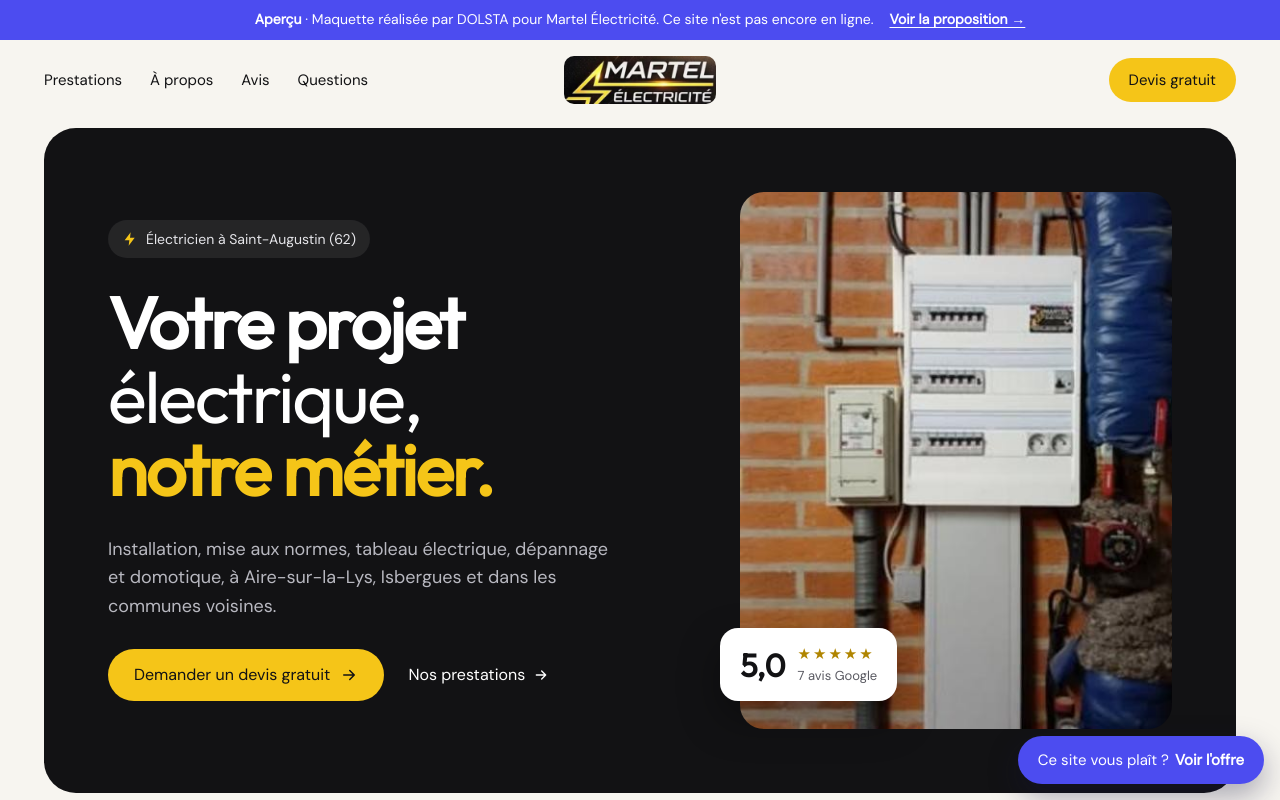
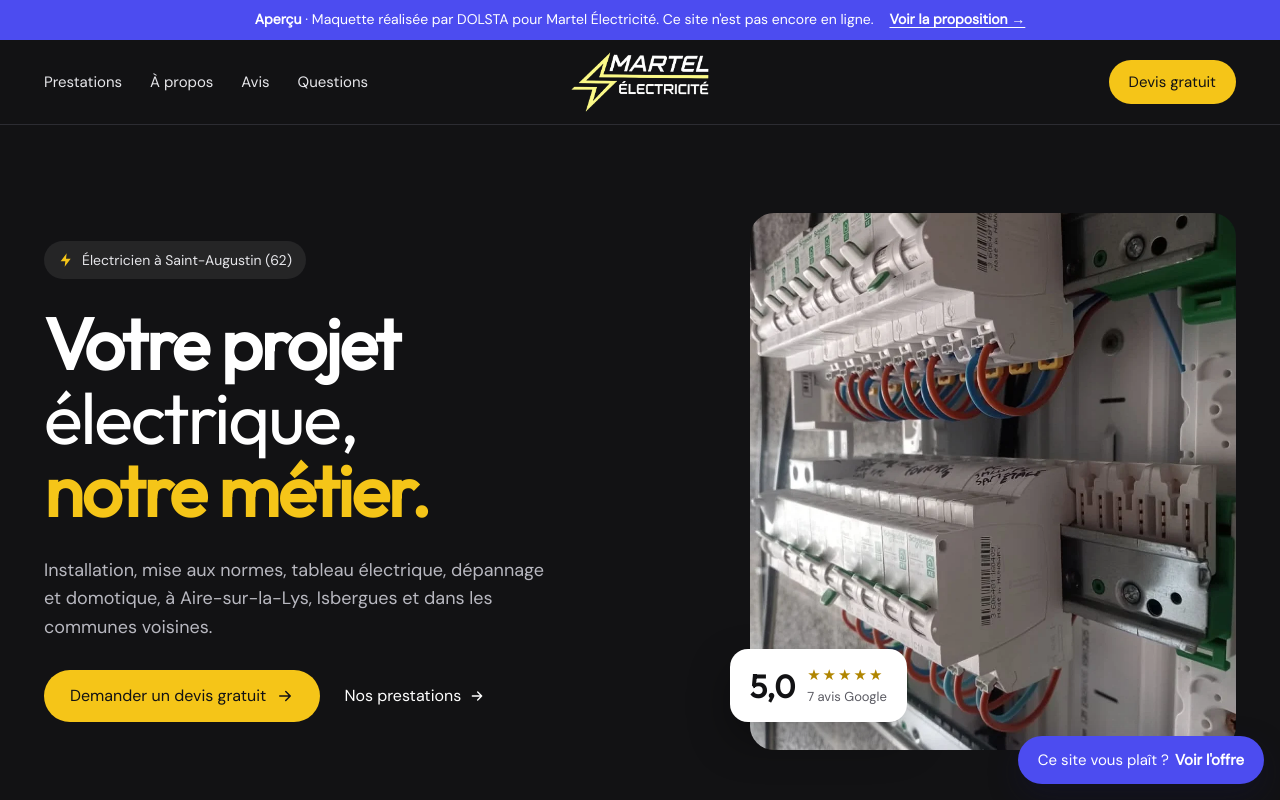
Before and after one commit to lucasdsm9/dolsta, an Astro site: page /martel-elec in a window 1280 px wide. Shown: the top 800 px of the page. Built offline with nearby package versions, Linux system fonts and the light colour scheme; Astro itself is replaced by a stand-in of ours.

Commit message:
Maquette Martel : logo officiel détouré

```diff
--- /dev/null
+++ b/src/components/martel/Logo.astro
@@ -0,0 +1,8 @@
+---
+// Logo officiel Martel Électricité, détouré (fond transparent, sans numéro de téléphone)
+// à partir de la bannière du client. Fichier : public/martel-elec/img/logo-martel.webp
+interface Props { class?: string }
+const { class: cls = '' } = Astro.props;
+---
+
+<img class={cls} src="/martel-elec/img/logo-martel.webp" alt="Martel Électricité" width="913" height="395" />
--- a/src/pages/martel-elec/index.astro
+++ b/src/pages/martel-elec/index.astro
@@ -4,7 +4,7 @@
 //  Page non référencée (noindex, hors sitemap), avec un bandeau
 //  qui indique clairement qu'il s'agit d'un aperçu réalisé par DOLSTA.
 //  Numéro de téléphone volontairement masqué (seuls les 3 premiers chiffres),
-//  pas de SIRET : les vraies coordonnées seront ajoutées à la mise en ligne.
+//  email masqué aussi, pas de SIRET : les vraies coordonnées seront ajoutées à la mise en ligne.
 // ─────────────────────────────────────────────────────────────
 import '@fontsource/outfit/latin-300.css';
 import '@fontsource/outfit/latin-400.css';
@@ -13,9 +13,9 @@ import '@fontsource/outfit/latin-600.css';
 import '@fontsource/dm-sans/latin-400.css';
 import '@fontsource/dm-sans/latin-500.css';
 import '@fontsource/dm-sans/latin-700.css';
+import MartelLogo from '../../components/martel/Logo.astro';
 
 const proposition = '/proposition/martel-elec';
-const email = 'leo.martel@yahoo.com';
 const facebook = 'https://www.facebook.com/p/Martel-%C3%89lec-61551018905487/';
 
 const services = [
@@ -82,7 +82,7 @@ const arrow = 'M5 12h14M13 6l6 6-6 6';
             <a href="#faq">Questions</a>
           </nav>
           <a href="#top" class="hdr-logo" aria-label="Martel Électricité, accueil">
-            <img src="/martel-elec/img/logo.jpg" alt="Martel Électricité" width="378" height="120" />
+            <MartelLogo class="logo-svg" />
           </a>
           <div class="hdr-right">
             <a href="#contact" class="btn btn-yellow btn-sm">Devis gratuit</a>
@@ -91,8 +91,8 @@ const arrow = 'M5 12h14M13 6l6 6-6 6';
       </header>
 
       <!-- Hero -->
-      <section id="top" class="wrap hero-wrap">
-        <div class="hero">
+      <section id="top" class="hero-section">
+        <div class="wrap hero">
           <div class="hero-text">
             <p class="kicker"><svg width="16" height="16" viewBox="0 0 24 24" fill="currentColor" aria-hidden="true"><path d={bolt}></path></svg>Électricien à Saint-Augustin (62)</p>
             <h1 class="h1"><span class="w-600">Votre projet</span> <span class="w-300">électrique,</span> <span class="w-600 yellow">notre métier.</span></h1>
@@ -103,7 +103,7 @@ const arrow = 'M5 12h14M13 6l6 6-6 6';
             </div>
           </div>
           <div class="hero-media">
-            <img src="/martel-elec/img/tableau-apres.jpg" alt="Tableau électrique neuf posé par Martel Électricité" width="449" height="600" />
+            <img src="/martel-elec/img/tableau-hero.webp" alt="Tableau électrique câblé par Martel Électricité" width="945" height="1251" />
             <div class="rating">
               <span class="rating-n">5,0</span>
               <span class="rating-t"><span class="stars" aria-label="5 étoiles sur 5">★★★★★</span>7 avis Google</span>
@@ -261,11 +261,11 @@ const arrow = 'M5 12h14M13 6l6 6-6 6';
         <div class="contact">
           <div class="contact-info">
             <p class="label label-yellow"><svg width="14" height="14" viewBox="0 0 24 24" fill="currentColor" aria-hidden="true"><path d={bolt}></path></svg>Contact</p>
-            <h2 class="h2"><span class="w-300">Un projet électrique&nbsp;?</span> <span class="w-500">Parlons-en.</span></h2>
+            <h2 class="h2"><span class="w-300">Un projet électrique&nbsp;?</span> <span class="w-500 nowrap">Parlons-en.</span></h2>
             <p class="body-light">Devis gratuit et sans engagement, par téléphone, par email ou via le formulaire.</p>
             <dl>
               <div><dt>Téléphone</dt><dd><span class="masked" aria-label="Numéro masqué dans la maquette">07 8<span class="blur" aria-hidden="true">0 00 00 00</span></span></dd></div>
-              <div><dt>Email</dt><dd><a href={`mailto:${email}`}>{email}</a></dd></div>
+              <div><dt>Email</dt><dd><span class="masked" aria-label="Adresse email masquée dans la maquette">leo<span class="blur" aria-hidden="true">.abcdef@abcde.com</span></span></dd></div>
               <div><dt>Secteur</dt><dd>Saint-Augustin, Aire-sur-la-Lys, Isbergues (62)</dd></div>
               <div><dt>Horaires</dt><dd>7j/7, 24h/24</dd></div>
             </dl>
@@ -287,7 +287,7 @@ const arrow = 'M5 12h14M13 6l6 6-6 6';
         <div class="ftr-big" aria-hidden="true">Votre projet, notre métier · Votre projet, notre métier ·</div>
         <div class="wrap ftr-in">
           <div class="ftr-brand">
-            <img src="/martel-elec/img/logo.jpg" alt="Martel Électricité" width="378" height="120" />
+            <MartelLogo class="logo-svg" />
             <p>Artisan électricien à Saint-Augustin, Aire-sur-la-Lys et Isbergues. Neuf et rénovation, particuliers et professionnels.</p>
           </div>
           <div>
@@ -307,7 +307,7 @@ const arrow = 'M5 12h14M13 6l6 6-6 6';
             <p class="ftr-t">Contact</p>
             <ul>
               <li><span class="masked" aria-label="Numéro masqué dans la maquette">07 8<span class="blur" aria-hidden="true">0 00 00 00</span></span></li>
-              <li><a href={`mailto:${email}`}>{email}</a></li>
+              <li><span class="masked" aria-label="Adresse email masquée dans la maquette">leo<span class="blur" aria-hidden="true">.abcdef@abcde.com</span></span></li>
               <li>7j/7, 24h/24</li>
             </ul>
           </div>
@@ -374,17 +374,19 @@ const arrow = 'M5 12h14M13 6l6 6-6 6';
       .me .link-light:hover { color: var(--yellow); }
 
       /* Header */
-      .hdr { background: var(--cream); }
-      .hdr-in { display: grid; grid-template-columns: 1fr auto 1fr; align-items: center; gap: 16px; padding-top: 16px; padding-bottom: 16px; }
+      .hdr { background: var(--ink); border-bottom: 1px solid var(--line-dark); }
+      .hdr-in { display: grid; grid-template-columns: 1fr auto 1fr; align-items: center; gap: 16px; padding-top: 12px; padding-bottom: 12px; }
       .hdr-nav { display: flex; gap: 28px; font-size: 15px; font-weight: 500; }
-      .me .hdr-nav a { text-decoration: none; color: var(--ink); }
-      .me .hdr-nav a:hover { color: var(--gold); }
-      .hdr-logo img { display: block; height: 48px; width: auto; border-radius: 10px; }
+      .me .hdr-nav a { text-decoration: none; color: #e6e6ea; }
+      .me .hdr-nav a:hover { color: var(--yellow); }
+      .hdr-logo { display: block; line-height: 0; }
+      .logo-svg { display: block; height: 60px; width: auto; aspect-ratio: 913 / 395; }
+      .ftr-brand .logo-svg { height: 72px; }
       .hdr-right { display: flex; justify-content: flex-end; }
 
       /* Hero */
-      .hero-wrap { padding-top: 8px; }
-      .hero { display: grid; grid-template-columns: minmax(0, 1.15fr) minmax(0, 0.85fr); gap: 48px; align-items: center; background: var(--ink); color: #fff; border-radius: 32px; padding: clamp(32px, 5vw, 64px); overflow: hidden; }
+      .hero-section { background: var(--ink); color: #fff; }
+      .hero { display: grid; grid-template-columns: minmax(0, 1.15fr) minmax(0, 0.85fr); gap: 48px; align-items: center; padding-top: clamp(48px, 7vw, 88px); padding-bottom: clamp(64px, 8vw, 104px); }
       .hero-text { display: flex; flex-direction: column; gap: 28px; align-items: flex-start; }
       .hero-ctas { display: flex; flex-wrap: wrap; gap: 24px; align-items: center; }
       .hero-media { position: relative; }
@@ -483,7 +485,7 @@ const arrow = 'M5 12h14M13 6l6 6-6 6';
       .contact dl div { display: flex; gap: 16px; flex-wrap: wrap; padding-bottom: 14px; border-bottom: 1px solid var(--line-dark); }
       .contact dt { width: 96px; color: var(--muted-dark); font-size: 14px; padding-top: 2px; }
       .contact dd { margin: 0; font-weight: 500; flex: 1; min-width: 160px; }
-      .masked { white-space: nowrap; }
+      .masked, .nowrap { white-space: nowrap; }
       .blur { filter: blur(5px); user-select: none; margin-left: 1px; }
       .form { display: grid; grid-template-columns: repeat(2, minmax(0, 1fr)); gap: 16px; padding: 28px; border-radius: 24px; background: #fff; color: var(--ink); }
       .form label { display: flex; flex-direction: column; gap: 8px; font-size: 14px; font-weight: 500; }
@@ -496,7 +498,7 @@ const arrow = 'M5 12h14M13 6l6 6-6 6';
       .ftr { background: var(--ink); color: var(--muted-dark); margin-top: clamp(72px, 9vw, 112px); overflow: hidden; }
       .ftr-big { white-space: nowrap; font-family: var(--display); font-weight: 500; font-size: clamp(48px, 9vw, 120px); letter-spacing: -0.03em; line-height: 1; padding: 48px 0 40px; color: transparent; -webkit-text-stroke: 1px #4a4a52; }
       .ftr-in { display: grid; grid-template-columns: 1.4fr 1fr 1fr 1fr; gap: 40px; padding-bottom: 48px; border-bottom: 1px solid var(--line-dark); }
-      .ftr-brand img { height: 48px; width: auto; display: block; border-radius: 10px; }
+
       .ftr-brand p { margin: 18px 0 0; font-size: 15px; max-width: 320px; }
       .ftr-t { margin: 0 0 14px; color: #fff; font-family: var(--display); font-weight: 500; font-size: 17px; }
       .ftr ul { list-style: none; margin: 0; padding: 0; display: flex; flex-direction: column; gap: 10px; font-size: 15px; }
@@ -532,8 +534,7 @@ const arrow = 'M5 12h14M13 6l6 6-6 6';
       /* Mobile */
       @media (max-width: 600px) {
         .wrap { padding-left: 16px; padding-right: 16px; }
-        .hdr-logo img { height: 40px; }
-        .hero { border-radius: 24px; padding: 28px 20px; }
+        .hdr .logo-svg { height: 48px; }
         .hero-ctas .btn { width: 100%; }
         .svc-grid, .why-grid, .steps { grid-template-columns: 1fr; }
         .why + .why { border-left: 0; border-top: 1px solid var(--line); }
```
Also changed, not shown: public/martel-elec/img/logo-martel.png (added), public/martel-elec/img/logo-martel.webp (added), public/martel-elec/img/tableau-hero.webp (added), public/propositions/martel-elec-desktop.webp, public/propositions/martel-elec-mobile.webp.
